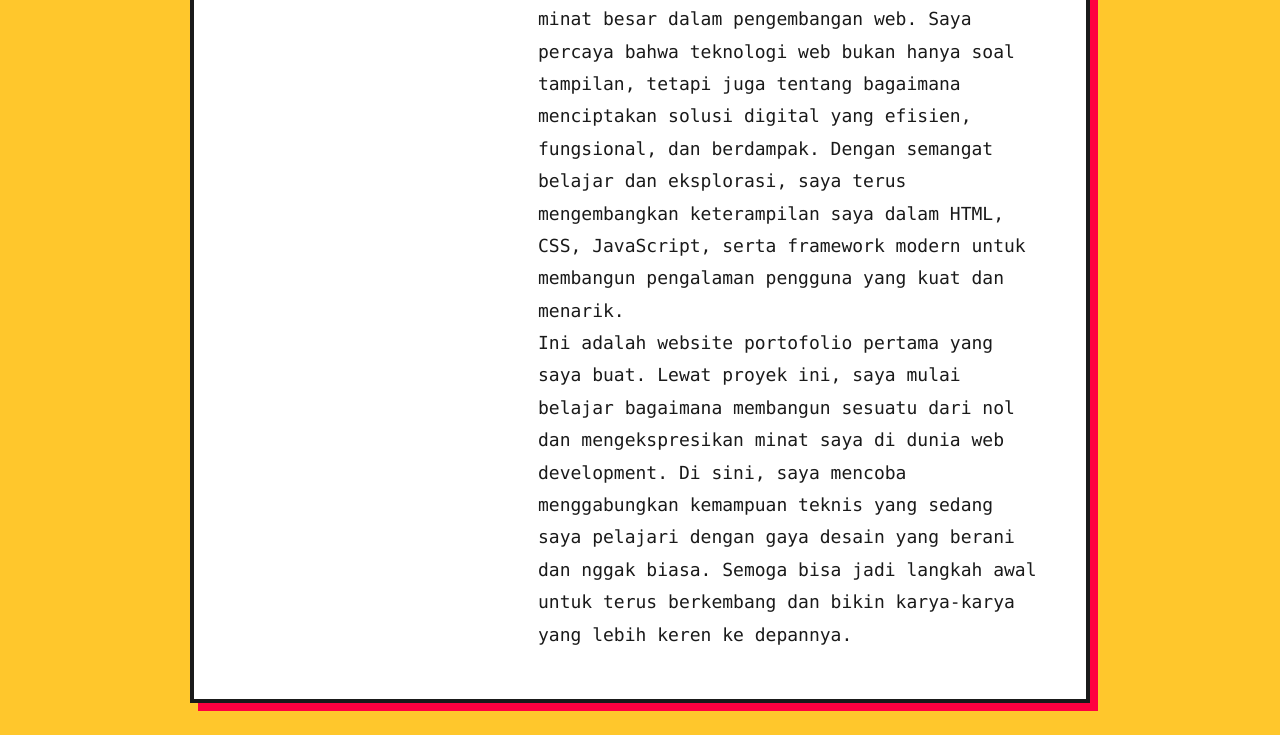
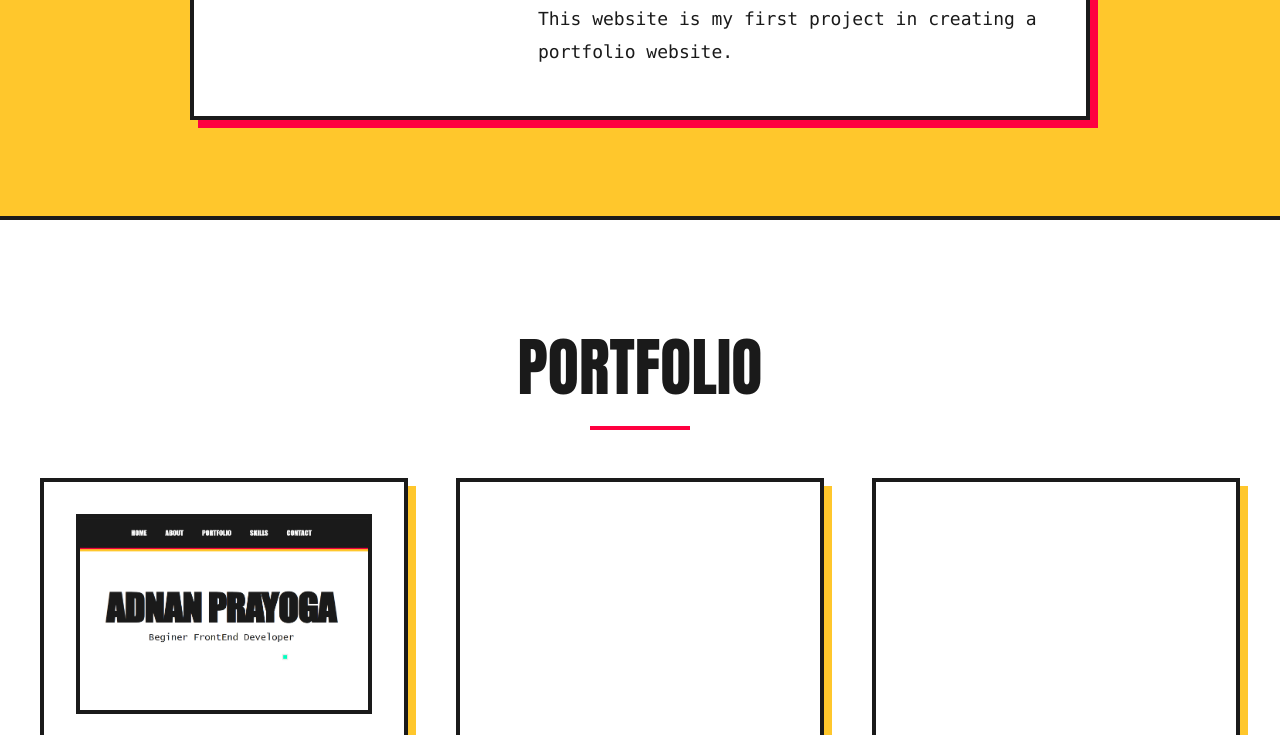
Before and after one commit to AdnanPrayoga30/Adnan-Prayoga, a plain HTML site: page index.html in a window 1280 px wide. Shown: the part 1164-1899 px from the top of the page. Drawn offline with Linux system fonts and the light colour scheme.

Commit message:
Refactor index.html structure and content

```diff
--- a/index.html
+++ b/index.html
@@ -10,6 +10,7 @@
     <!-- Font Awesome for Icons -->
     <link rel="stylesheet" href="https://cdnjs.cloudflare.com/ajax/libs/font-awesome/6.0.0-beta3/css/all.min.css">
     <link rel="stylesheet" href="style.css">
+    <script src="liquid-ether.js"></script>
 </head>
 <body>
     <!-- Custom Cursor -->
@@ -40,11 +41,10 @@
                 <div class="bio-text">
                     <h2>ABOUT ME</h2>
                     <p>
-                        Saya adalah seorang mahasiswa Universitas Terbuka jurusan Sistem Informasi yang memiliki minat besar dalam pengembangan web. Saya percaya bahwa teknologi web bukan hanya soal tampilan, tetapi juga tentang bagaimana menciptakan solusi digital yang efisien, fungsional, dan berdampak. Dengan semangat belajar dan eksplorasi, saya terus mengembangkan keterampilan saya dalam HTML, CSS, JavaScript, serta framework modern untuk membangun pengalaman pengguna yang kuat dan menarik.
+                        I am a student at Universitas Terbuka majoring in Information Systems.
                     </p>
                     <p>
-                        Ini adalah website portofolio pertama yang saya buat.
-                        Lewat proyek ini, saya mulai belajar bagaimana membangun sesuatu dari nol dan mengekspresikan minat saya di dunia web development. Di sini, saya mencoba menggabungkan kemampuan teknis yang sedang saya pelajari dengan gaya desain yang berani dan nggak biasa. Semoga bisa jadi langkah awal untuk terus berkembang dan bikin karya-karya yang lebih keren ke depannya.</p>
+                       This website is my first project in creating a portfolio website.
                     <!-- Edit bio text here. Use monospace font for a technical vibe. -->
                 </div>
             </div>
```
